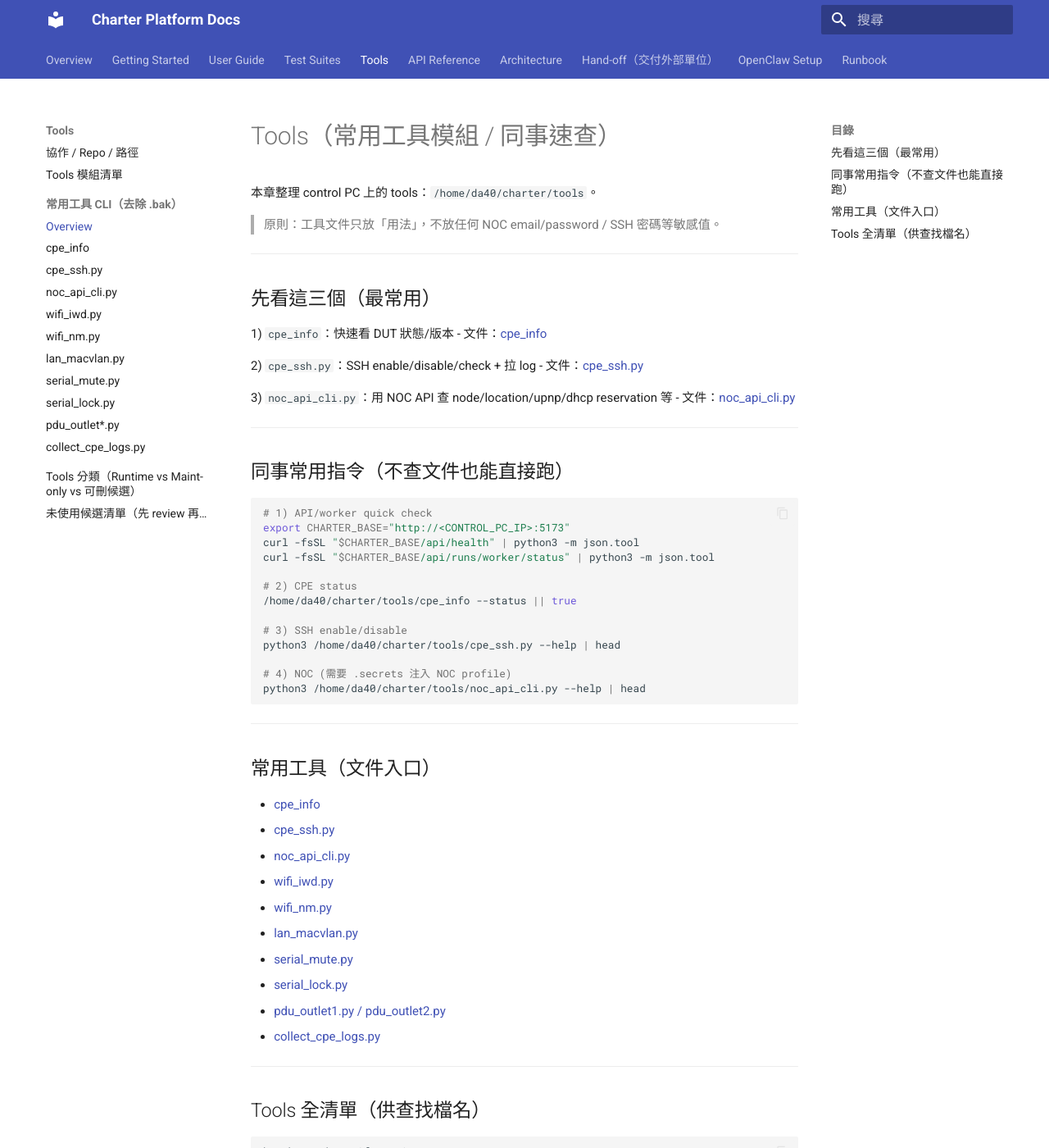
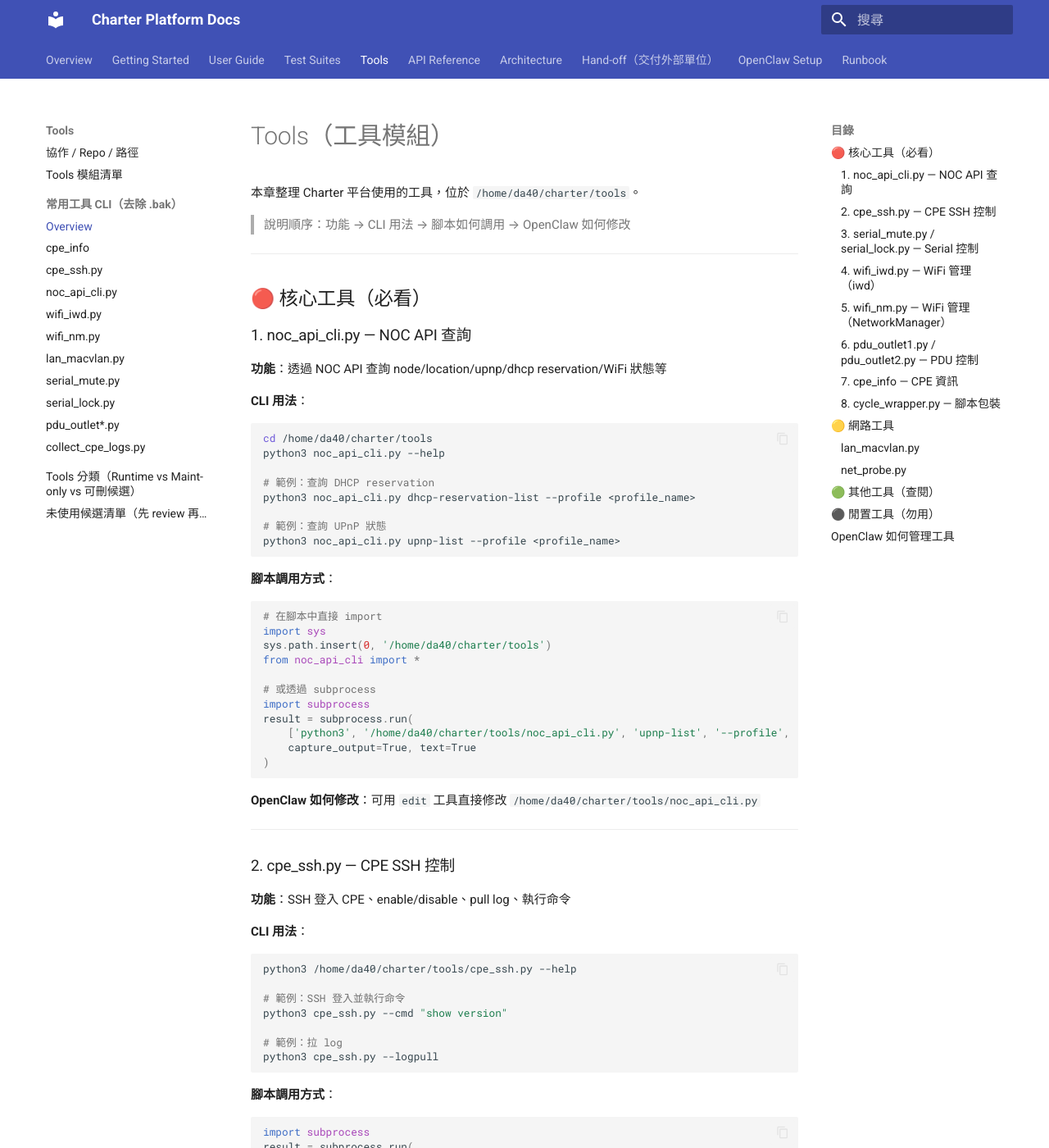
Before and after one commit to askeywifisit-ui/charter_project, an MkDocs documentation site: the page built from docs/charter_site/docs/tools/index.md, in a window 1280 px wide and 1400 px high. Shown: the whole window at 82% size. Built offline with MkDocs 1.6.1 and Material for MkDocs 9.7.7, drawn with Linux system fonts in a browser that asks for light colours; comment, search, counter and statistics services are not loaded; some of the changed text lies outside the part shown.

Commit message:
docs: 重寫首頁為 6 步流程 + Tools 頁面

````diff
--- a/docs/charter_site/docs/tools/index.md
+++ b/docs/charter_site/docs/tools/index.md
@@ -1,103 +1,269 @@
-# Tools（常用工具模組 / 同事速查）
+# Tools（工具模組）
 
-本章整理 control PC 上的 tools：`/home/da40/charter/tools`。
+本章整理 Charter 平台使用的工具，位於 `/home/da40/charter/tools`。
 
-> 原則：工具文件只放「用法」，不放任何 NOC email/password / SSH 密碼等敏感值。
+> 說明順序：功能 → CLI 用法 → 腳本如何調用 → OpenClaw 如何修改
 
 ---
 
-## 先看這三個（最常用）
+## 🔴 核心工具（必看）
 
-1) `cpe_info`：快速看 DUT 狀態/版本
-- 文件：[cpe_info](cpe_info.md)
+### 1. noc_api_cli.py — NOC API 查詢
 
-2) `cpe_ssh.py`：SSH enable/disable/check + 拉 log
-- 文件：[cpe_ssh.py](cpe_ssh.md)
+**功能**：透過 NOC API 查詢 node/location/upnp/dhcp reservation/WiFi 狀態等
 
-3) `noc_api_cli.py`：用 NOC API 查 node/location/upnp/dhcp reservation 等
-- 文件：[noc_api_cli.py](noc_api_cli.md)
+**CLI 用法**：
+```bash
+cd /home/da40/charter/tools
+python3 noc_api_cli.py --help
+
+# 範例：查詢 DHCP reservation
+python3 noc_api_cli.py dhcp-reservation-list --profile <profile_name>
+
+# 範例：查詢 UPnP 狀態
+python3 noc_api_cli.py upnp-list --profile <profile_name>
+```
+
+**腳本調用方式**：
+```python
+# 在腳本中直接 import
+import sys
+sys.path.insert(0, '/home/da40/charter/tools')
+from noc_api_cli import *
+
+# 或透過 subprocess
+import subprocess
+result = subprocess.run(
+    ['python3', '/home/da40/charter/tools/noc_api_cli.py', 'upnp-list', '--profile', 'default'],
+    capture_output=True, text=True
+)
+```
+
+**OpenClaw 如何修改**：可用 `edit` 工具直接修改 `/home/da40/charter/tools/noc_api_cli.py`
 
 ---
 
-## 同事常用指令（不查文件也能直接跑）
+### 2. cpe_ssh.py — CPE SSH 控制
 
+**功能**：SSH 登入 CPE、enable/disable、pull log、執行命令
+
+**CLI 用法**：
 ```bash
-# 1) API/worker quick check
-export CHARTER_BASE="http://<CONTROL_PC_IP>:5173"
-curl -fsSL "$CHARTER_BASE/api/health" | python3 -m json.tool
-curl -fsSL "$CHARTER_BASE/api/runs/worker/status" | python3 -m json.tool
+python3 /home/da40/charter/tools/cpe_ssh.py --help
 
-# 2) CPE status
-/home/da40/charter/tools/cpe_info --status || true
+# 範例：SSH 登入並執行命令
+python3 cpe_ssh.py --cmd "show version"
 
-# 3) SSH enable/disable
-python3 /home/da40/charter/tools/cpe_ssh.py --help | head
+# 範例：拉 log
+python3 cpe_ssh.py --logpull
+```
 
-# 4) NOC (需要 .secrets 注入 NOC profile)
-python3 /home/da40/charter/tools/noc_api_cli.py --help | head
+**腳本調用方式**：
+```python
+import subprocess
+result = subprocess.run(
+    ['python3', '/home/da40/charter/tools/cpe_ssh.py', '--cmd', 'show version'],
+    capture_output=True, text=True
+)
 ```
+
+**OpenClaw 如何修改**：可用 `edit` 工具直接修改 `/home/da40/charter/tools/cpe_ssh.py`
 
 ---
 
-## 常用工具（文件入口）
+### 3. serial_mute.py / serial_lock.py — Serial 控制
 
-- [cpe_info](cpe_info.md)
-- [cpe_ssh.py](cpe_ssh.md)
-- [noc_api_cli.py](noc_api_cli.md)
-- [wifi_iwd.py](wifi_iwd.md)
-- [wifi_nm.py](wifi_nm.md)
-- [lan_macvlan.py](lan_macvlan.md)
-- [serial_mute.py](serial_mute.md)
-- [serial_lock.py](serial_lock.md)
-- [pdu_outlet1.py / pdu_outlet2.py](pdu.md)
-- [collect_cpe_logs.py](collect_cpe_logs.md)
+**功能**：CPE Serial 控制（mute 靜音、lock 獨占）
+
+**CLI 用法**：
+```bash
+# Mute（靜音，避免 boot 過程干擾）
+python3 /home/da40/charter/tools/serial_mute.py --duration 120
+
+# Lock（獨占 Serial，確保只有一個腳本使用）
+python3 /home/da40/charter/tools/serial_lock.py --acquire
+python3 /home/da40/charter/tools/serial_lock.py --release
+```
+
+**腳本調用方式**：
+```python
+import subprocess
+# mute 120 秒
+subprocess.run(['python3', '/home/da40/charter/tools/serial_mute.py', '--duration', '120'])
+# lock
+subprocess.run(['python3', '/home/da40/charter/tools/serial_lock.py', '--acquire'])
+```
+
+**OpenClaw 如何修改**：可用 `edit` 工具修改 `/home/da40/charter/tools/serial_mute.py` 或 `serial_lock.py`
 
 ---
 
-## Tools 全清單（供查找檔名）
+### 4. wifi_iwd.py — WiFi 管理（iwd）
 
-<!-- TOOL_LIST_START -->
-```text
-batch_patch_manifest_zip.py
-batch_patch_manifest_zip_text.py
-check.cosole.py
-collect_cpe_logs.py
-cpe_brwan_capture.py
-cpe_capture_role.py
-cpe_console
-cpe_console_serial.py
-cpe_info
-cpe_metrics_agent_serial.py
-cpe_ssh.py
-cpe_warehouse_info.py
-cycle_wrapper.py
-lan_macvlan.py
-log_rename_add_runid.py
-modify_script.sh
-net_probe.py
-noc_api_cli.py
-pbr_cpe.py
-pbr_cpe_sshpass.py
-pbr_watchdog.sh
-pbr_watchdog_event.sh
-pdu_outlet1.py
-pdu_outlet2.py
-run_cpe_metrics_agent.sh
-serial_lock.py
-serial_mute.py
-ssh_awlan_tool.py
-test_upnp_cli.sh
-upnp.status
-upnp_igd_tester.py
-upnp_igd_tester_capture.py
-verify_dhcp_resv_api.py
-verify_lan_macvlan.py
-verify_upnp_realized.sh
-verify_wifi_nm.sh
-wifi_connect_disconnect_check.sh
-wifi_iwd.py
-wifi_nm.py
-wifi_station_count
-wifi_station_count_serial.py
+**功能**：WiFi 連線/斷線、scan、連線狀態（使用 iwd）
+
+**CLI 用法**：
+```bash
+python3 /home/da40/charter/tools/wifi_iwd.py --help
+
+# 範例：連線
+python3 wifi_iwd.py connect --ssid <SSID> --password <PASSWORD>
+
+# 範例：斷線
+python3 wifi_iwd.py disconnect
+
+# 範例：Scan
+python3 wifi_iwd.py scan
 ```
-<!-- TOOL_LIST_END -->
+
+**腳本調用方式**：
+```python
+import subprocess
+subprocess.run(['python3', '/home/da40/charter/tools/wifi_iwd.py', 'connect', '--ssid', 'TestSSID', '--password', 'TestPass'])
+```
+
+**OpenClaw 如何修改**：可用 `edit` 工具修改 `/home/da40/charter/tools/wifi_iwd.py`
+
+---
+
+### 5. wifi_nm.py — WiFi 管理（NetworkManager）
+
+**功能**：WiFi 連線/斷線（使用 NetworkManager）
+
+**CLI 用法**：
+```bash
+python3 /home/da40/charter/tools/wifi_nm.py --help
+
+# 範例：連線
+python3 wifi_nm.py connect --ssid <SSID> --password <PASSWORD>
+```
+
+**腳本調用方式**：同 wifi_iwd.py，替換指令即可
+
+**OpenClaw 如何修改**：可用 `edit` 工具修改 `/home/da40/charter/tools/wifi_nm.py`
+
+---
+
+### 6. pdu_outlet1.py / pdu_outlet2.py — PDU 控制
+
+**功能**：控制 PDU 插座開關（MSNSwitch/UIS / DLI Web Power Switch）
+
+**CLI 用法**：
+```bash
+# PDU 1 (MSNSwitch)
+python3 /home/da40/charter/tools/pdu_outlet1.py --help
+
+# PDU 2 (DLI)
+python3 /home/da40/charter/tools/pdu_outlet2.py --help
+
+# 範例：開啟插座
+python3 pdu_outlet1.py on --outlet 1
+
+# 範例：關閉插座
+python3 pdu_outlet1.py off --outlet 1
+```
+
+**腳本調用方式**：
+```python
+subprocess.run(['python3', '/home/da40/charter/tools/pdu_outlet1.py', 'on', '--outlet', '1'])
+```
+
+**OpenClaw 如何修改**：可用 `edit` 工具修改 `/home/da40/charter/tools/pdu_outlet1.py` 或 `pdu_outlet2.py`
+
+---
+
+### 7. cpe_info — CPE 資訊
+
+**功能**：快速查看 DUT（CPE）狀態、版本、IP 等
+
+**CLI 用法**：
+```bash
+/home/da40/charter/tools/cpe_info --status
+/home/da40/charter/tools/cpe_info --version
+```
+
+**腳本調用方式**：
+```python
+subprocess.run(['/home/da40/charter/tools/cpe_info', '--status'])
+```
+
+**OpenClaw 如何修改**：可用 `edit` 工具修改 `/home/da40/charter/tools/cpe_info`
+
+---
+
+### 8. cycle_wrapper.py — 腳本包裝
+
+**功能**：腳本入口包裝，載入 manifest.yaml 環境變數
+
+**CLI 用法**：
+```bash
+# 腳本的 entrypoint 通常是 cycle_wrapper.py:run
+python3 /home/da40/charter/tools/cycle_wrapper.py --help
+```
+
+**腳本調用方式**：腳本 ZIP 的 `manifest.yaml` 中指定 `entrypoint: cycle_wrapper.py:run`
+
+**OpenClaw 如何修改**：可用 `edit` 工具修改 `/home/da40/charter/tools/cycle_wrapper.py`
+
+---
+
+## 🟡 網路工具
+
+### lan_macvlan.py
+
+**功能**：建立 MACVLAN 介面
+
+**CLI 用法**：
+```bash
+python3 /home/da40/charter/tools/lan_macvlan.py --help
+```
+
+**OpenClaw 如何修改**：可用 `edit` 工具修改
+
+---
+
+### net_probe.py
+
+**功能**：網路探測（ping/tcpdump/dig）
+
+**CLI 用法**：
+```bash
+python3 /home/da40/charter/tools/net_probe.py --help
+```
+
+**OpenClaw 如何修改**：可用 `edit` 工具修改
+
+---
+
+## 🟢 其他工具（查閱）
+
+- [collect_cpe_logs.py](collect_cpe_logs.md) — CPE Log 收集
+- [cpe_console](cpe_console.md) — Console 存取
+- [log_rename_add_runid.py](log_rename_add_runid.md) — Log 重新命名
+- [upnp_igd_tester.py](upnp_igd_tester.md) — UPnP 測試
+
+---
+
+## ⚫ 閒置工具（勿用）
+
+以下工具已移至 `_unused_candidate/`，請勿使用：
+
+- `ssh_awlan_tool.py`（舊版）
+- `upnp.status`
+- `cpe_brwan_capture.py`
+- `cpe_capture_role.py`
+- `cpe_warehouse_info.py`
+- `collect_cpe_logs.py`
+- `log_rename_add_runid.py`
+- `pbr_cpe.py`
+- `run_cpe_metrics_agent.sh`
+- `upnp_igd_tester.py`
+
+---
+
+## OpenClaw 如何管理工具
+
+1. **查看工具列表**：`ssh root@172.14.1.140 "ls -la /home/da40/charter/tools/"`
+2. **修改工具**：用 `edit` 工具直接修改 `/home/da40/charter/tools/<tool_name>.py`
+3. **測試工具**：在腳本中先用 `subprocess.run(['python3', '/home/da40/charter/tools/<tool>.py', ...])` 測試
+4. **部署**：修改後需同步到其他 Charter 節點（如 11F_131）
````
Also changed, not shown: docs/charter_site/docs/index.md (+57 -33 lines).
